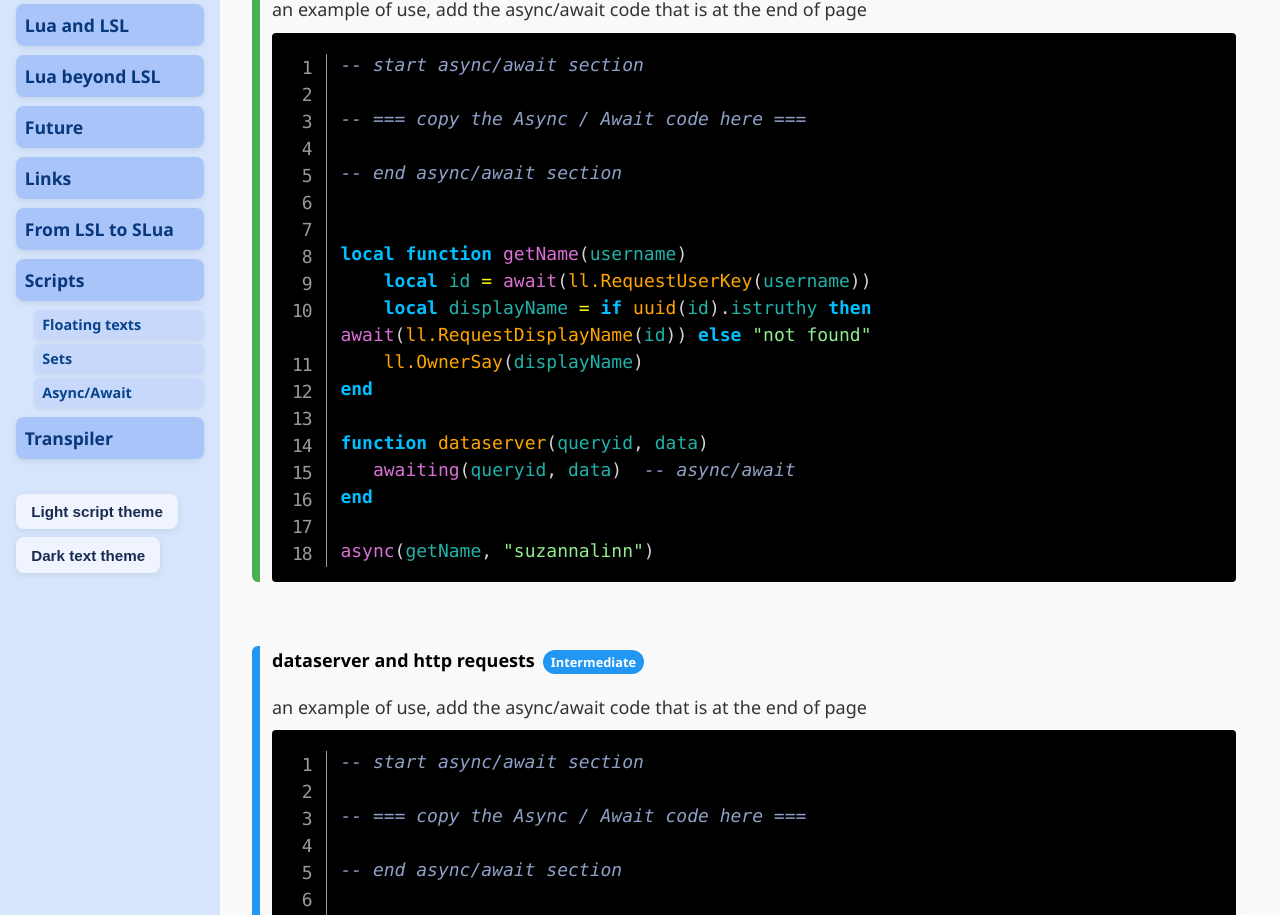
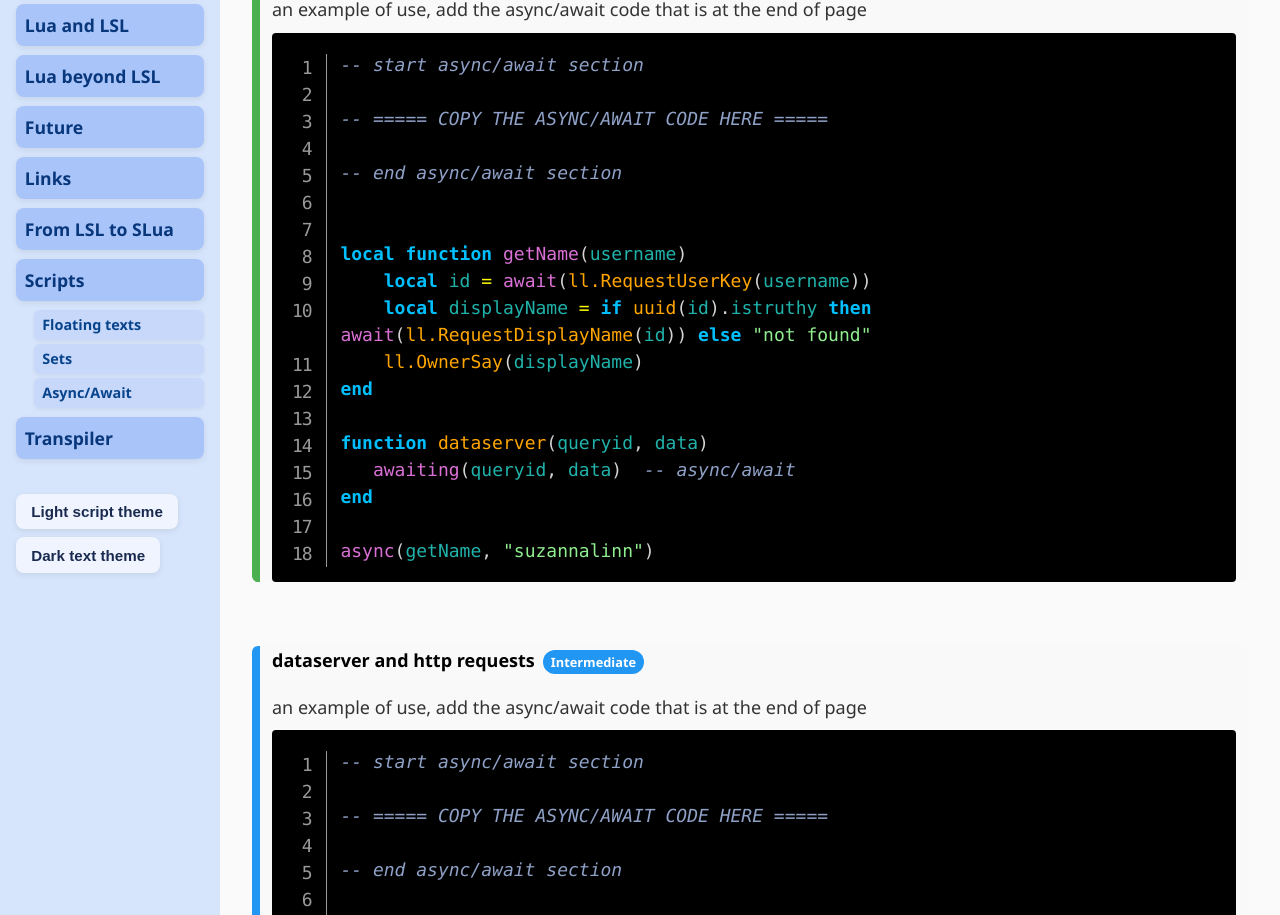
Before and after one commit to Suzanna-Linn/slua, a Jekyll site: the page built from docs/scripts-async-await.md, in a window 1280 px wide and 1400 px high. Shown: the part 280-1195 px from the top of the window. Built offline with Jekyll 4.4.1, drawn with Linux system fonts in a browser that asks for light colours; nearby versions of some CDN libraries; our own code applies the rules of GitHub Pages for plain Markdown files; comment, search, counter and statistics services are not loaded; some of the changed text lies outside the part shown.

```diff
--- a/docs/scripts-async-await.md
+++ b/docs/scripts-async-await.md
@@ -7,7 +7,7 @@ A basic implementation of async/await functionality using coroutines to make the
 <p>an example of use, add the async/await code that is at the end of page</p>
 <pre class="language-slua line-numbers"><code class="language-slua">-- start async/await section
 
--- === copy the Async / Await code here ===
+-- ===== COPY THE ASYNC/AWAIT CODE HERE =====
 
 -- end async/await section
 
@@ -29,7 +29,7 @@ async(getName, "suzannalinn")</code></pre>
 <p>an example of use, add the async/await code that is at the end of page</p>
 <pre class="language-slua line-numbers"><code class="language-slua">-- start async/await section
 
--- === copy the Async / Await code here ===
+-- ===== COPY THE ASYNC/AWAIT CODE HERE =====
 
 -- end async/await section
 
@@ -41,7 +41,7 @@ local function getInfo(userId)
 end
 
 local function getQuote()
-    local quote = await(ll.HTTPRequest("https://zenquotes.io/api/random",{},""))
+    local quote = await(ll.HTTPRequest("https://zenquotes.io/api/random", {}, ""))
     local json = lljson.decode(quote)
     ll.OwnerSay(`\n{json[1].q}\n{json[1].a}\n `)
 end
@@ -69,7 +69,7 @@ end</code></pre>
 local _awaiting = {}
 
 local function async(func, ...)
-    coroutine.resume(coroutine.create(func),...)
+    coroutine.resume(coroutine.create(func), ...)
 end
 
 local function awaiting(queryid, ...)
@@ -90,7 +90,7 @@ end
 -- end async/await section
 
 
--- === PLACE YOUR CODE HERE ===
+-- ===== PLACE YOUR CODE HERE =====
 
 
 function dataserver(queryid, data)
```
